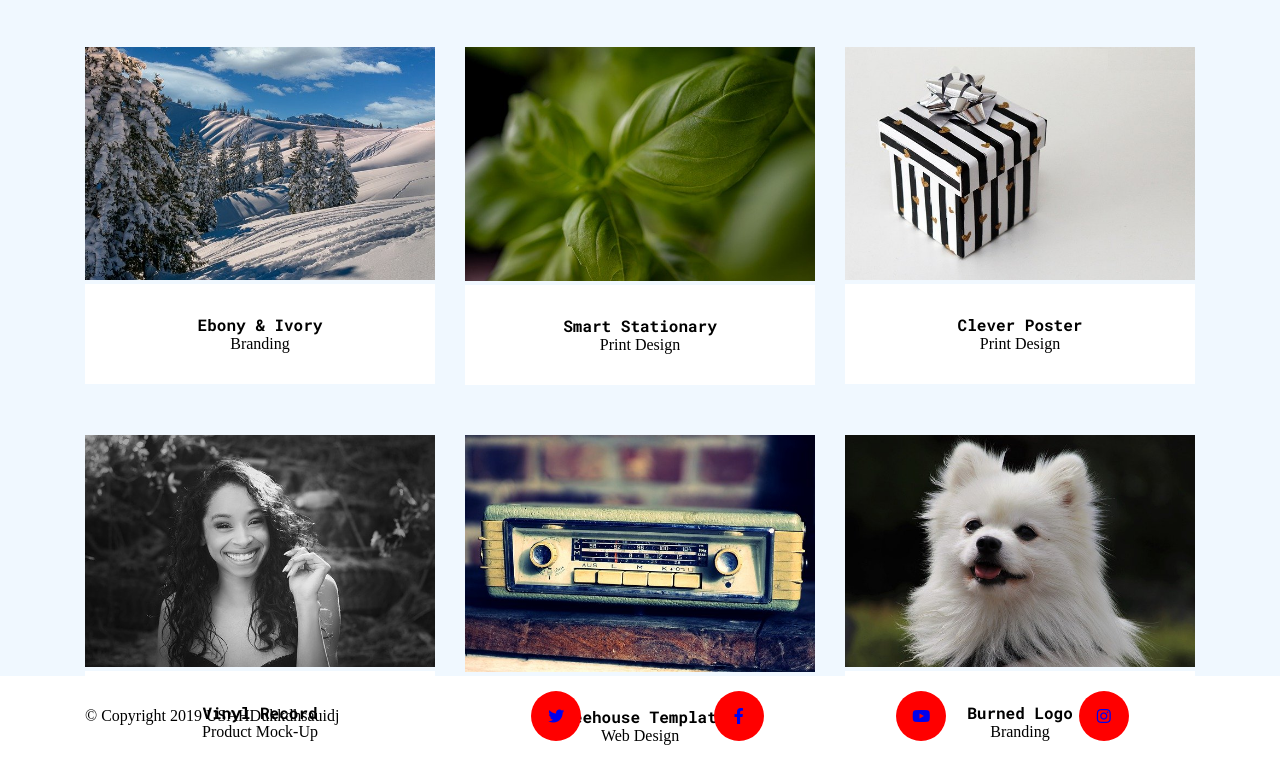
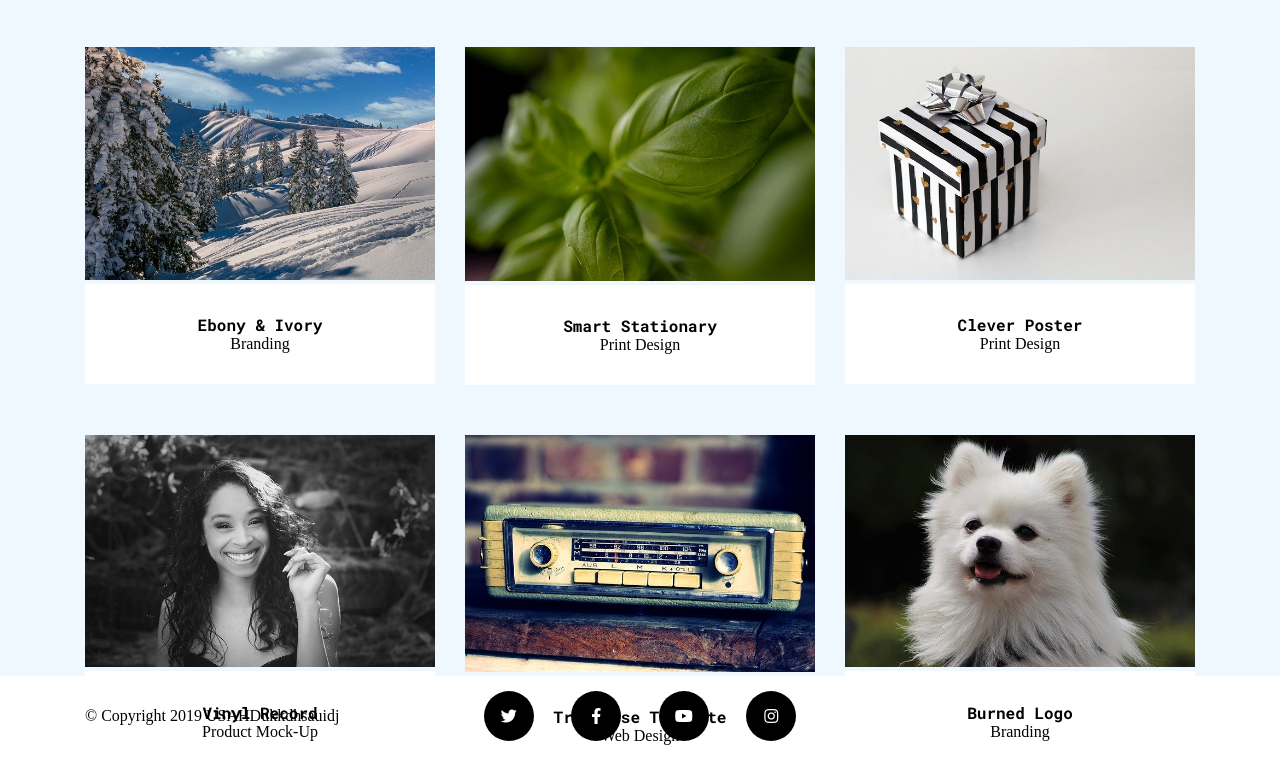
Before and after one commit to cvprian/Projekt-git, a website: page index.html in a window 1280 px wide. Shown: the part 1484-2260 px from the top of the page. Drawn offline with Linux system fonts and the light colour scheme; a web font is replaced by a local one.

Commit message:
Fix footer

```diff
--- a/index.html
+++ b/index.html
@@ -137,7 +137,7 @@
         <div class="container">
             <div class="row">
                 <p class="col-md-4">&copy Copyright 2019 USAHDukkdhsauidj</p>
-                <ul class="col-md-8">
+                <ul class="col-md-4">
                     <li>
                         <a href="#"><i class="fab fa-twitter"></i></a>
                     </li>
--- a/sass/style.scss
+++ b/sass/style.scss
@@ -80,7 +80,6 @@ header {
     .welcome {
         display: flex;
         align-items: center;
-
         flex-grow: 1;
 
         .container {
@@ -215,9 +214,6 @@ header {
             flex-direction: column;
             align-items: center;
             justify-content: center;
-
-
-
         }
     }
 }
@@ -231,7 +227,7 @@ footer {
 
     .row {
         display: flex;
-        justify-content: space-around;
+        justify-content: flex-start;
         align-items: center;
         height: 100%;
 
@@ -241,16 +237,19 @@ footer {
             justify-content: space-around;
 
             li {
+
+
                 a {
                     display: block;
                     width: 50px;
                     height: 50px;
-                    background-color: red;
+                    background-color: black;
                     text-align: center;
                     position: relative;
                     border-radius: 50%;
 
                     i {
+                        color: white;
                         position: absolute;
                         top: 50%;
                         left: 50%;
@@ -261,5 +260,4 @@ footer {
 
         }
     }
-
 }
```
Also changed, not shown: css/style.css, 1 other file.
